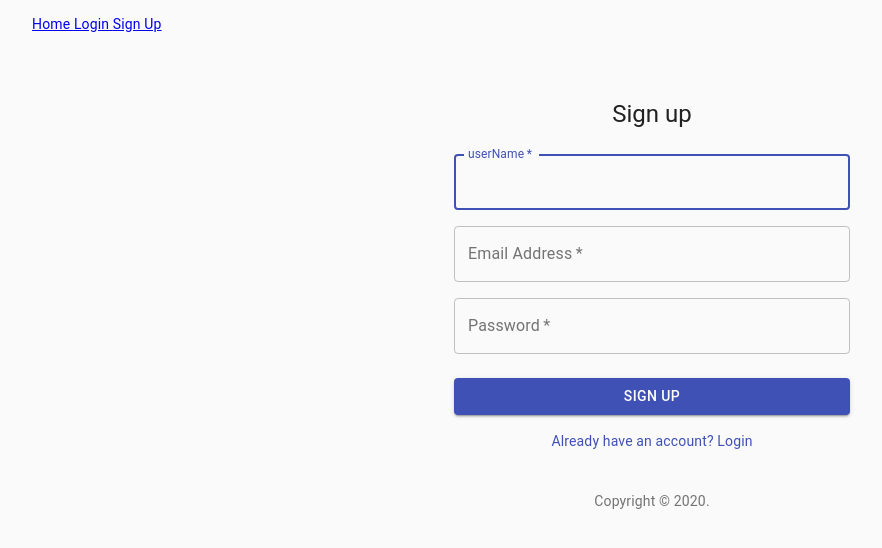
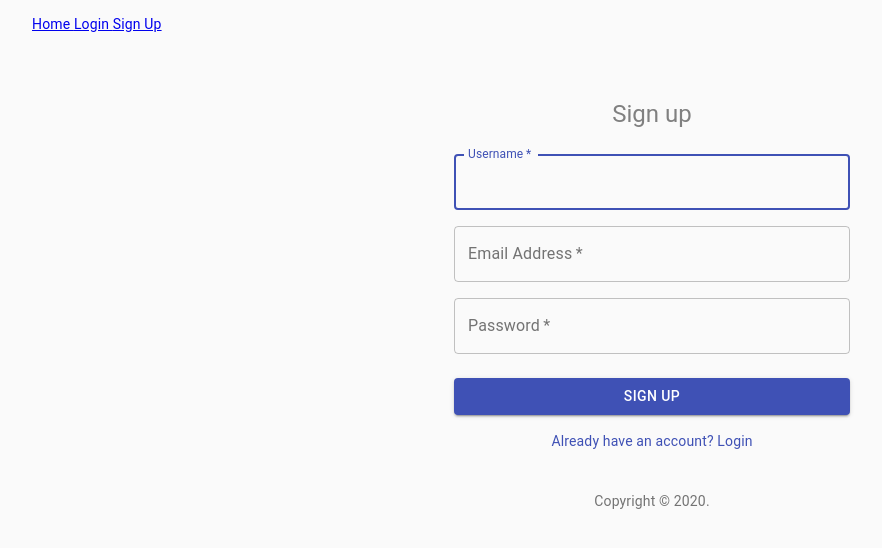
Before and after one commit to Build-Week-Secret-Family-Recipes2/front-end, a React (Create React App) app in the folder family-recipes/: page /SignUp in a window 1280 px wide. Shown: the top 548 px of the page, without its empty margins (8-890 px from the left). Built offline with nearby package versions, Linux system fonts and the light colour scheme; no server answers.

Commit message:
Fixing validation errors on SignUp

```diff
--- a/family-recipes/src/App.css
+++ b/family-recipes/src/App.css
@@ -1,3 +1,7 @@
 .profile {
   color: black;
 }
+
+.App {
+  color: gray;
+}
--- a/family-recipes/src/Components/Login.js
+++ b/family-recipes/src/Components/Login.js
@@ -13,6 +13,7 @@ import Typography from '@material-ui/core/Typography';
 import { makeStyles } from '@material-ui/core/styles';
 import Container from '@material-ui/core/Container';
 import axiosWithAuth from '../utils/AxiosWithAuth';
+import axios from 'axios';
 
 function Copyright() {
   return (
@@ -70,13 +71,22 @@ export default function LogIn() {
   const login = e => {
     e.preventDefault();
     axiosWithAuth()
-      .post('/login', loginData.credentials)
+      .post('/auth/login', loginData.credentials)
       .then(res => {
         localStorage.setItem('token', res.data.payload);
 
       })
       .catch(err => console.log(err));
     }
+
+//   axios
+//     .post("https://bw-grandmas-recipes.herokuapp.com/api/auth/login", loginData.credentials)
+//     .then(res => {
+//           localStorage.setItem('token', res.data.payload);
+
+//         })
+//     .catch(err => console.log(err));
+// }
 
   const classes = useStyles();
 
@@ -101,6 +111,7 @@ export default function LogIn() {
             name="email"
             autoComplete="email"
             autoFocus
+            onChange={handleChange}
           />
           <TextField
             variant="outlined"
@@ -112,6 +123,7 @@ export default function LogIn() {
             type="password"
             id="password"
             autoComplete="current-password"
+            onChange={handleChange}
           />
 
           <Button
--- a/family-recipes/src/Components/SignUp.js
+++ b/family-recipes/src/Components/SignUp.js
@@ -20,33 +20,24 @@ import "./SignUp.css"
 
 
 const formSchema = yup.object().shape({
-  firstName: yup
+  userName: yup
       .string()
-      .min(2)
-      .required("Must provide your first name"),
-  lastName: yup
-      .string()
-      .min(2)
-      .required("Must provide your last name"),
+      .min(2, "Must provide your first name")
+      .required(),
+
   email: yup
       .string()
       .email("Must provide a valid email address: name@email.com")
-      .required("Must include email address"),
+      .required(),
+
   password: yup
       .string()
-      .min(8)
-      .required("Must include a password at least 8 characters"),
-  allowExtraEmails: yup
-      .bool()
-      .oneOf([true], ""),
+      .min(8, "Must include a password at least 8 characters")
+      .required()
+  // : yup
+  //     .bool()
+  //     .oneOf([true], ""),
 });
-
-
-
-
-
-
-
 
 function Copyright() {
   return (
@@ -106,32 +97,26 @@ export default function SignUp() {
   const formSubmit = (e) => {
     e.preventDefault();
     setFormState({
-    firstName: "",
-    lastName: "",
+    userName: "",
     email: "",
-    password: "",
-    allowExtraEmails: false
-    })
+    password: "",})
 
     axios
-    .post("https://bw-grandmas-recipes.herokuapp.com/api/auth/register", formState)
-    .then(response => {console.log("Response received.", response);})
-    .catch(err => console.log(err));
-    orderNewPage()
-  };
+      .post("https://bw-grandmas-recipes.herokuapp.com/api/auth/register", formState)
+      .then(response => {console.log("Response received.", response);})
+      .catch(err => console.log(err));
+      orderNewPage()
+    };
 
 
   const [formState, setFormState] = useState({
-    firstName: "",
-    lastName: "",
+    userName: "",
     email: "",
     password: "",
-    allowExtraEmails: false
   });
 
   const [errorState, setErrorState] = useState({
-    firstName: "",
-    lastName: "",
+    userName: "",
     email: "",
     password: ""
   });
@@ -140,9 +125,8 @@ export default function SignUp() {
     e.persist()
     validate(e);
       let value =
-          e.target.name === "allowExtraEmails" ?
-          e.target.checked :
-          e.target.value;
+          e.target.name ===  e.target.value;
+          // e.target.checked :
       setFormState({ ...formState, [e.target.name]: e.target.value});
   }
 
@@ -174,7 +158,7 @@ export default function SignUp() {
         <Typography component="h1" variant="h5">
           Sign up
         </Typography>
-        <form className={classes.form} noValidate onSubmit={formSubmit}>
+        <form className={classes.form} onSubmit={formSubmit}>
           <Grid container spacing={2}>
             <Grid item xs={12}>
               <TextField
@@ -184,15 +168,15 @@ export default function SignUp() {
                 required
                 fullWidth
                 id="userName"
-                label="userName"
+                label="Username"
                 autoFocus
-                value={formState.firstName}
+                value={formState.userName}
                 onChange={inputChange}
                 required
               />
-              {errorState.firstName.length > 0 ? (
+              {errorState.userName.length > 0 ? (
                   <p className="error">
-                  {errorState.firstName}
+                  {errorState.userName}
               </p> ): null}
 
 
--- a/family-recipes/src/utils/AxiosWithAuth.js
+++ b/family-recipes/src/utils/AxiosWithAuth.js
@@ -3,7 +3,7 @@ import axios from 'axios';
 export const AxiosWithAuth = () => {
     const token = localStorage.getItem('token')
     return axios.create({
-        baseURL: "https://bw-grandmas-recipes.herokuapp.com/",
+        baseURL: "https://bw-grandmas-recipes.herokuapp.com/api",
         headers: {
             Authorization: token
         }
```
